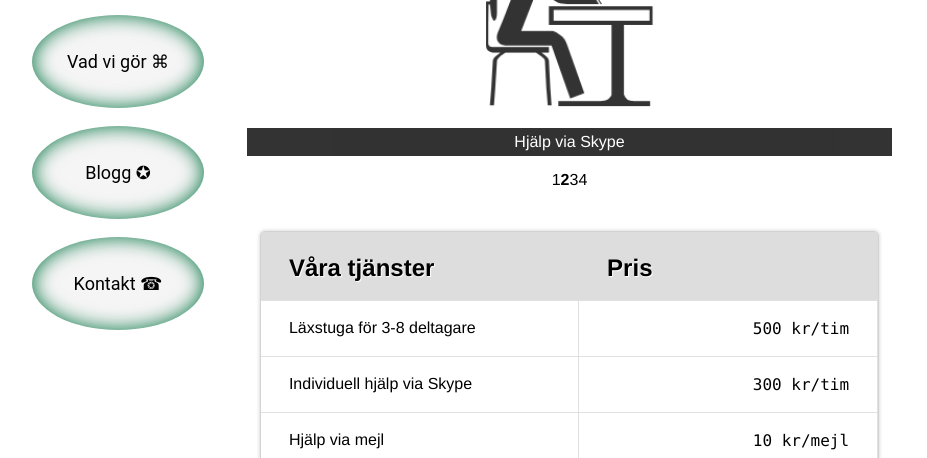
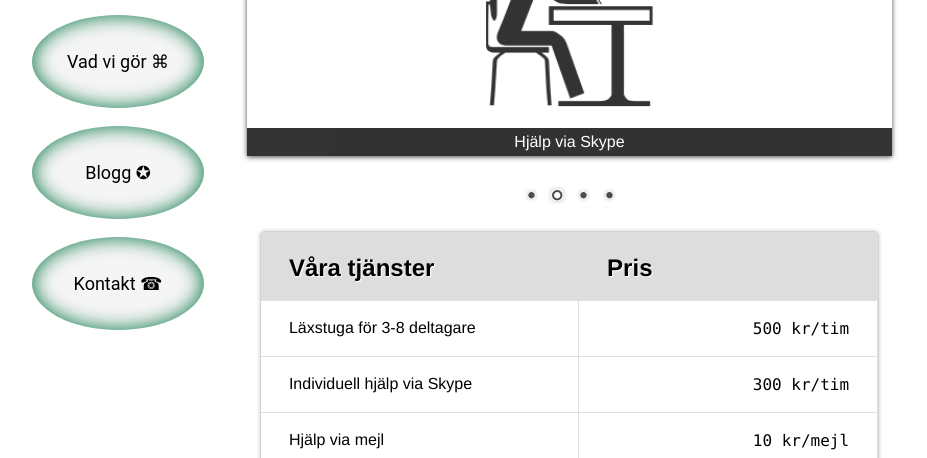
Before and after one commit to dalar12/uppgift-14, a plain HTML site: page arbeten.html in a window 1280 px wide. Shown: the part 342-800 px from the top of the page, without its empty margins (178-1105 px from the left). Drawn offline with nearby package versions, Linux system fonts and the light colour scheme; a web font is replaced by a local one.

Commit message:
Sista ändringen

```diff
--- a/arbeten.html
+++ b/arbeten.html
@@ -16,6 +16,7 @@
 	<link href="http://fonts.googleapis.com/css?family=Merienda+One" rel="stylesheet" />
 	<link href="laxhjalpen.css" title="Finished" rel="stylesheet" />
 	<link rel="stylesheet" href="nivo-slider.css" media="screen" />
+	<link rel="stylesheet" href="themes/default/default.css" type="text/css" />
 </head>
 <body class="subpage">
 	<header>
```
